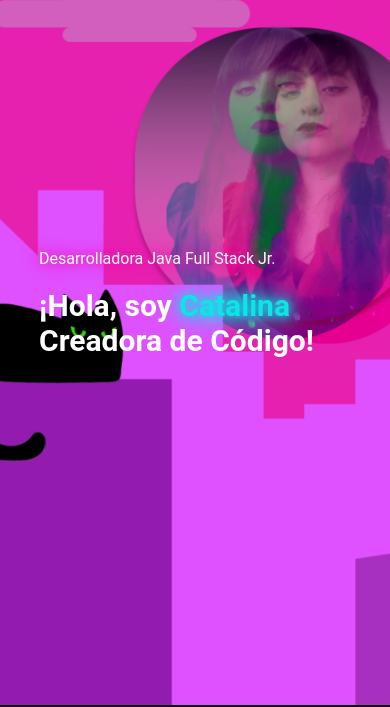
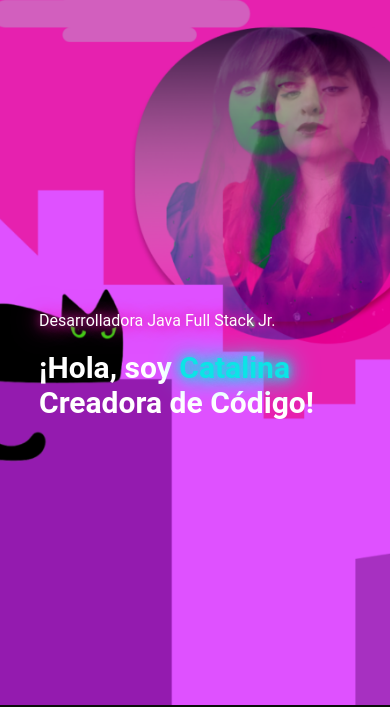
Before and after one commit to OcadizCa/cath-o-portfolio, a plain HTML site: page index.html in a window 390 px wide. Shown: the part 139-846 px from the top of the page. Drawn offline with Linux system fonts and the light colour scheme.

Commit message:
Realice cambios en las media query

```diff
--- a/style.css
+++ b/style.css
@@ -469,13 +469,13 @@ nav .fa-solid{
 }
 @media only screen and (max-width:450px){
     .header-text{
-        margin-top:100%;
+        margin-top:120%;
         font-size:16px;
         color: #fff;
 
     }
     .header-text p{
-        margin-top:80%;
+        margin-top:90%;
         font-size:16px;
         color: #fff;
     }
```
